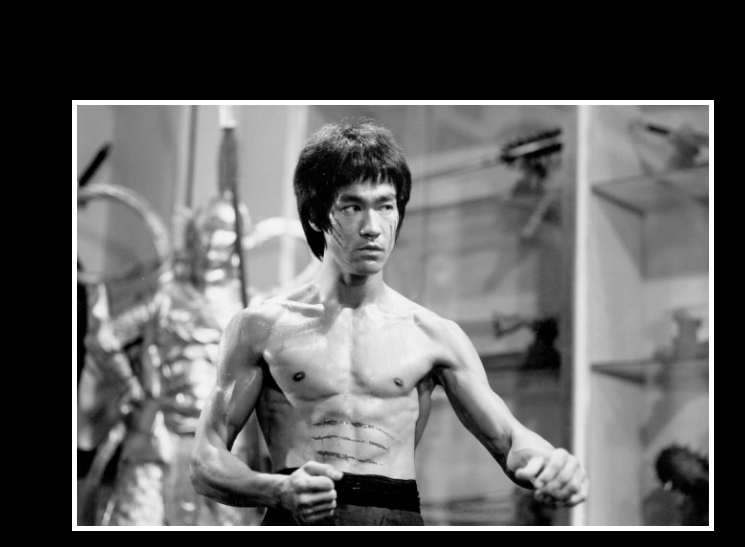
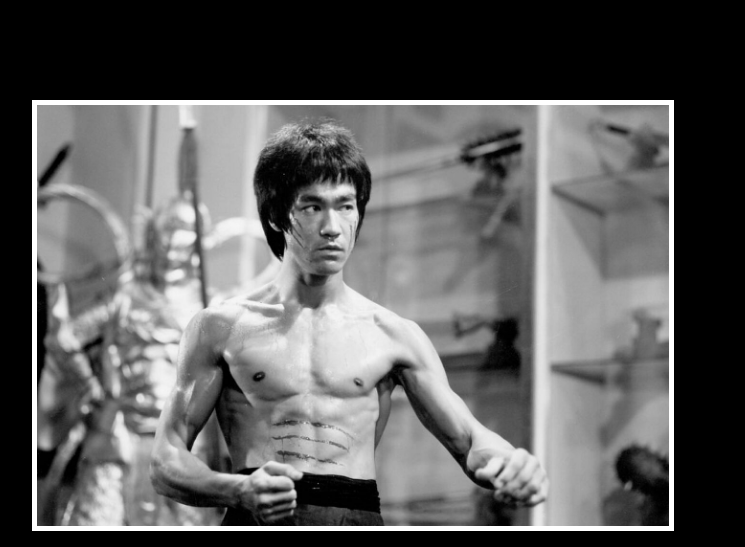
Before and after one commit to mvoss02/belikewater, a plain HTML site: page index.html in a window 1280 px wide. Shown: the top 547 px of the page, without its empty margins (292-1037 px from the left). Drawn offline with Linux system fonts and the light colour scheme; a web font is replaced by a local one.

Commit message:
Updated padding and margins

```diff
--- a/index.html
+++ b/index.html
@@ -41,8 +41,6 @@ But it must have the following features:
   .poster {
     width: 50%;
     margin-left: 25%;
-    padding-left: 40px;
-    padding-right: 40px;
     margin-top: 100px;
     font-family: 'Source Serif Pro', serif;
   }
```
